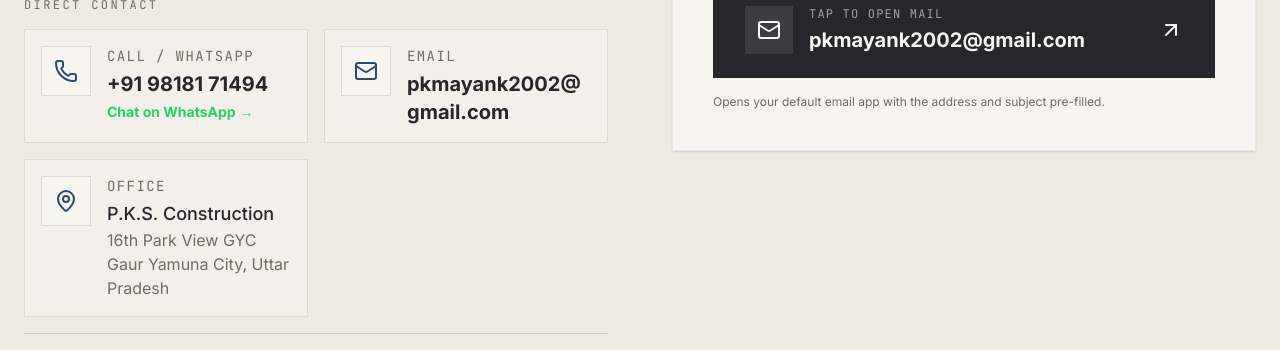
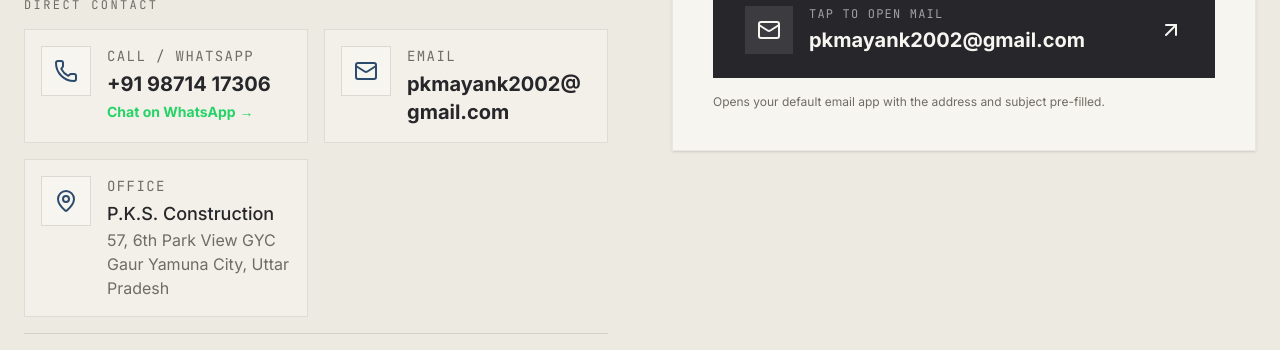
Before and after one commit to CodingMayank/pksconstruction, a Next.js app: page / in a window 1280 px wide. Shown: the part 5287-5637 px from the top of the page. Built offline with nearby package versions, Linux system fonts and the light colour scheme.

Commit message:
added correct phn no

```diff
--- a/components/sections/Contact.tsx
+++ b/components/sections/Contact.tsx
@@ -65,13 +65,13 @@
                   content: (
                     <>
                       <a
-                        href="tel:+919818171494"
+                        href="tel:+919871417306"
                         className="text-xl font-bold text-[var(--color-charcoal)] hover:text-[var(--color-safety)] transition-colors block"
                       >
-                        +91 98181 71494
+                        +91 98714 17306
                       </a>
                       <a
-                        href="https://wa.me/919818171494"
+                        href="https://wa.me/919871417306"
                         target="_blank"
                         rel="noopener noreferrer"
                         className="text-sm font-bold text-[#25D366] hover:underline mt-1 inline-flex items-center gap-1 group"
@@ -105,7 +105,7 @@
                         P.K.S. Construction
                       </p>
                       <p className="text-[var(--color-steel)]">
-                        16th Park View GYC
+                        57, 6th Park View GYC
                         <br />
                         Gaur Yamuna City, Uttar Pradesh
                       </p>
```
